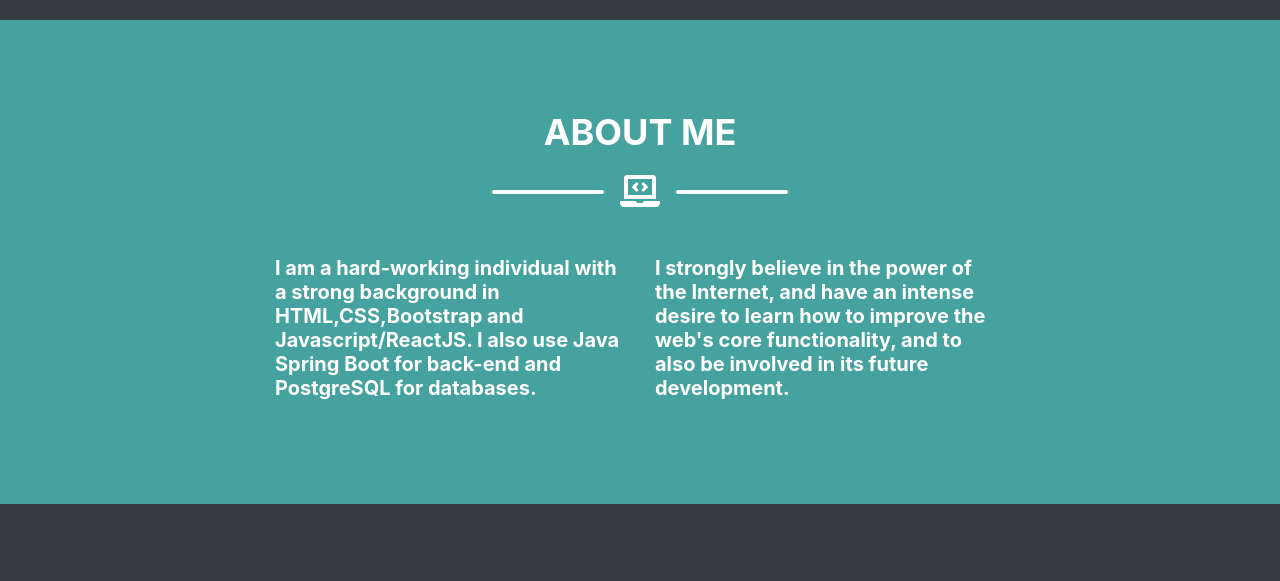
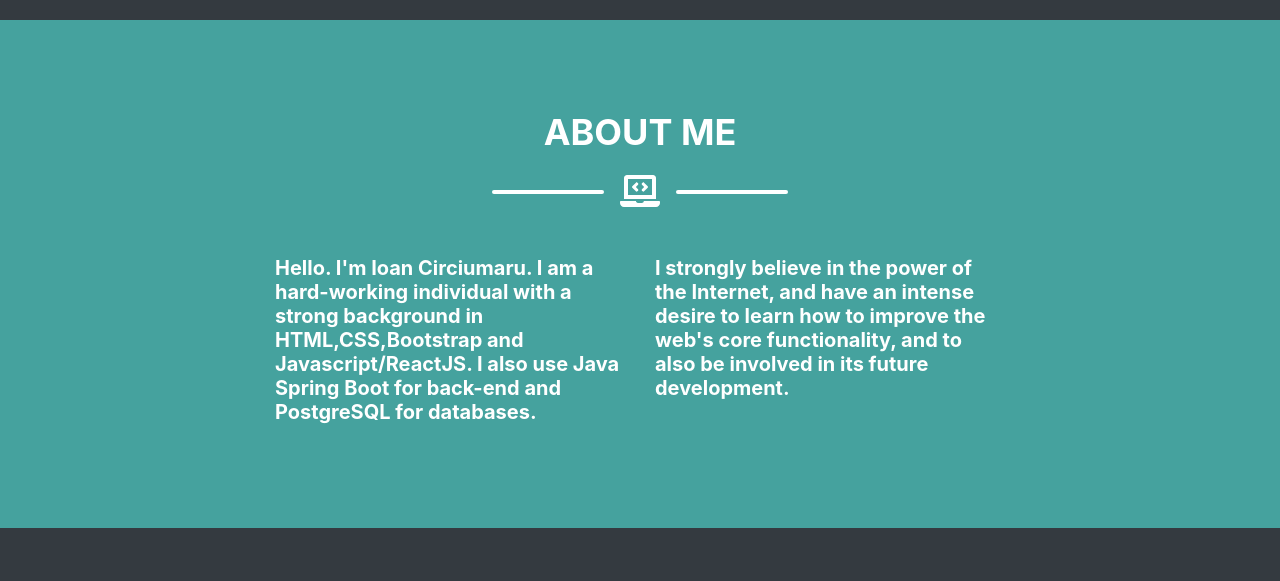
Before and after one commit to ioaniuliancirciumaru/portfolio, a plain HTML site: page index.html in a window 1280 px wide. Shown: the part 1505-2086 px from the top of the page. Drawn offline with nearby package versions, Linux system fonts and the light colour scheme.

Commit message:
fixed some bugs

```diff
--- a/index.html
+++ b/index.html
@@ -139,7 +139,7 @@
             </div>
             <!-- About Section Content-->
             <div class="row">
-                <div class="col-lg-4 ml-auto h5"><p class="lead"> </p><b>I am a hard-working individual with a strong background in HTML,CSS,Bootstrap and Javascript/ReactJS. I also use Java Spring Boot for back-end and PostgreSQL for databases.</b></div>
+                <div class="col-lg-4 ml-auto h5"><p class="lead"> </p><b>Hello. I'm Ioan Circiumaru. I am a hard-working individual with a strong background in HTML,CSS,Bootstrap and Javascript/ReactJS. I also use Java Spring Boot for back-end and PostgreSQL for databases.</b></div>
                 <div class="col-lg-4 mr-auto h5"><p class="lead"></p><b>I strongly believe in the power of the Internet, and have an intense desire to learn how to improve the web's core functionality, and to also be involved in its future development.</b></div>
             </div>
         </div>
```
